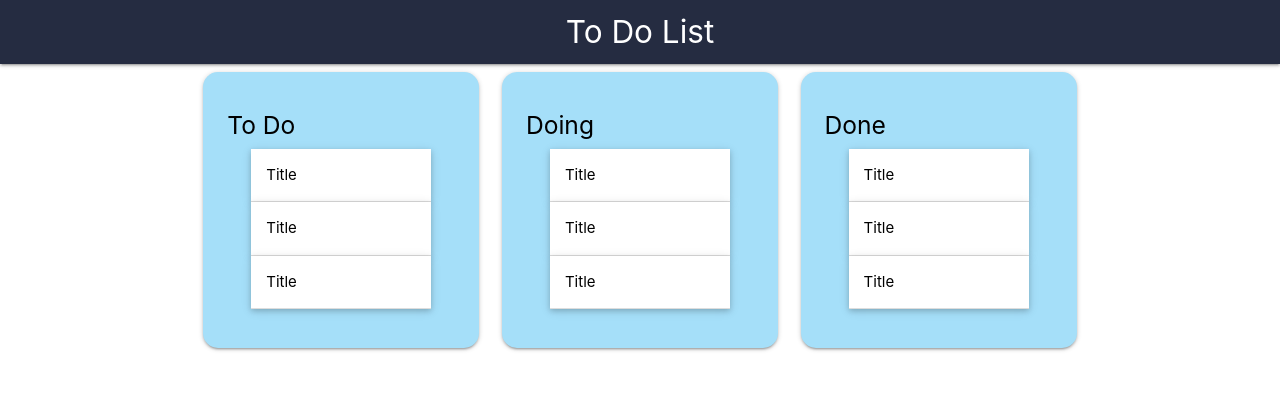
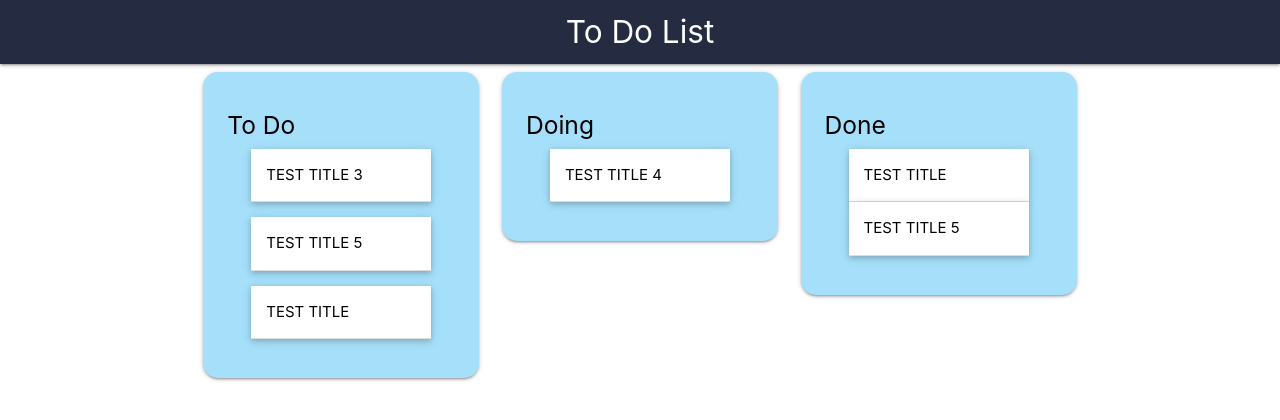
Before and after one commit to bum752/ToDoList, a React (Create React App) app in the folder react-app/: page / in a window 1280 px wide. Shown: the top 420 px of the page. Built offline with nearby package versions, Linux system fonts and the light colour scheme.

Commit message:
더미 데이터를 이용한 컴포넌트 구성

```diff
--- a/react-app/src/App.js
+++ b/react-app/src/App.js
@@ -6,21 +6,164 @@ import Navbar from './components/Navbar'
 import Board from './components/Board'
 
 class App extends React.Component {
+  constructor(props) {
+    super(props)
+
+    this.state = {
+      items: [[], [], []]
+      // items: {
+      //   0: {
+      //     0: [],
+      //     1: [],
+      //     2: [],
+      //     3: [],
+      //     4: []
+      //   },
+      //   1: {
+      //     0: [],
+      //     1: [],
+      //     2: [],
+      //     3: [],
+      //     4: []
+      //   },
+      //   2: {
+      //     0: [],
+      //     1: [],
+      //     2: [],
+      //     3: [],
+      //     4: []
+      //   }
+      // }
+    }
+  }
+
+  componentDidMount() {
+    const data = [
+      {
+          "_id": {
+              "status": 2,
+              "priority": 4
+          },
+          "items": [
+              {
+                  "_id": "5bd955a78aa34354e06d3b97",
+                  "priority": 4,
+                  "title": "TEST TITLE",
+                  "content": "TEST CONTENT",
+                  "deadline": "2018-11-07T07:11:35.957Z",
+                  "status": 2,
+                  "__v": 0
+              },
+              {
+                  "_id": "5bd955a88aa34354e06d3b9b",
+                  "priority": 4,
+                  "title": "TEST TITLE 5",
+                  "content": "TEST CONTENT 5",
+                  "deadline": "2018-11-07T07:11:36.919Z",
+                  "status": 2,
+                  "__v": 0
+              }
+          ]
+      },
+      {
+          "_id": {
+              "status": 1,
+              "priority": 3
+          },
+          "items": [
+              {
+                  "_id": "5bd955a88aa34354e06d3b99",
+                  "priority": 3,
+                  "title": "TEST TITLE 4",
+                  "content": "TEST CONTENT 4",
+                  "deadline": "2018-11-07T07:11:36.452Z",
+                  "status": 1,
+                  "__v": 0
+              }
+          ]
+      },
+      {
+          "_id": {
+              "status": 0,
+              "priority": 2
+          },
+          "items": [
+              {
+                  "_id": "5bd955a78aa34354e06d3b96",
+                  "priority": 2,
+                  "title": "TEST TITLE",
+                  "content": "TEST CONTENT",
+                  "status": 0,
+                  "__v": 0
+              }
+          ]
+      },
+      {
+          "_id": {
+              "status": 0,
+              "priority": 3
+          },
+          "items": [
+              {
+                  "_id": "5bd955a88aa34354e06d3b9a",
+                  "priority": 3,
+                  "title": "TEST TITLE 5",
+                  "content": "TEST CONTENT 5",
+                  "deadline": "2018-11-07T07:11:36.689Z",
+                  "status": 0,
+                  "__v": 0
+              }
+          ]
+      },
+      {
+          "_id": {
+              "status": 0,
+              "priority": 4
+          },
+          "items": [
+              {
+                  "_id": "5bd955a88aa34354e06d3b98",
+                  "priority": 4,
+                  "title": "TEST TITLE 3",
+                  "content": "TEST CONTENT 3",
+                  "deadline": "2018-11-07T07:11:36.207Z",
+                  "status": 0,
+                  "__v": 0
+              }
+          ]
+      }
+    ]
+
+    const { items } = this.state
+
+    data.forEach(item => {
+      items[item._id.status][item._id.priority] = item.items
+    })
+
+    this.setState({ items })
+  }
+
   render() {
+    const boards = this.state.items.map((item, i) => {
+      const category = (n) => {
+        if (n === 0) return 'To Do'
+        else if (n === 1) return 'Doing'
+        else if (n === 2) return 'Done'
+      }
+
+      return (
+        <div className="col s12 m4" key={i}>
+          <Board category={category(i)} items={item} />
+        </div>
+      )
+    })
+
     return (
       <div>
         <Navbar />
         <div className="container">
           <div className="row">
-            <div className="col s12 m4">
-              <Board category="To Do" />
-            </div>
-            <div className="col s12 m4">
-              <Board category="Doing" />
-            </div>
-            <div className="col s12 m4">
-              <Board category="Done" />
-            </div>
+            { boards }
           </div>
         </div>
       </div>
--- a/react-app/src/components/Board.js
+++ b/react-app/src/components/Board.js
@@ -4,14 +4,24 @@ import Item from './Item'
 
 class Board extends React.Component {
   render() {
+    const itemList = this.props.items.reverse().map((item, i) => {
+      const items = item.map((it, j) => {
+        return (
+          <Item key={j} title={it.title} content={it.content}/>
+        )
+      })
+
+      return (
+        <ul className="collapsible expandable popout" key={i}>
+          { items }
+        </ul>
+      )
+    })
+
     return (
       <div className="card-panel color-board">
         <h5 className="title">{ this.props.category }</h5>
-        <ul className="collapsible expandable popout">
-          <Item />
-          <Item />
-          <Item />
-        </ul>
+        { itemList }
       </div>
     )
   }
--- a/react-app/src/components/Item.js
+++ b/react-app/src/components/Item.js
@@ -13,13 +13,13 @@ class Item extends React.Component {
     return (
       <li>
         <div className="collapsible-header">
-          Title
+          { this.props.title }
           <div className="item-menu">
             <i className="material-icons">remove</i>
           </div>
         </div>
         <div className="collapsible-body">
-          Hello, World!
+          { this.props.content }
           <div className="collapsible-footer">
             <i className="material-icons">edit</i>
           </div>
```
